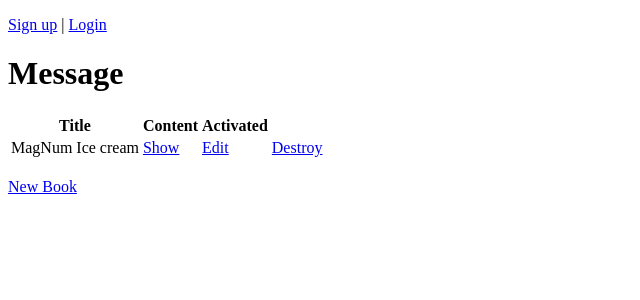
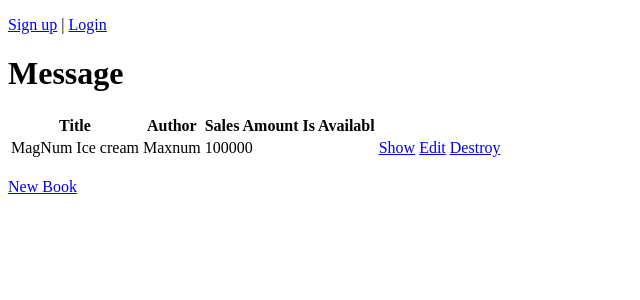
Before and after one commit to maxnum-sennalabs/MaxNum, a Rails app: page /books in a window 1280 px wide. Shown: the top 300 px of the page, without its empty margins (0-640 px from the left). Run offline with Rails 7, Linux system fonts and the light colour scheme; data comes from the database, SQL or seed files in the repository; both versions use the stored data as it was after the commit.

Commit message:
Add files via upload

```diff
--- a/books/app/views/books/_form.html.erb
+++ b/books/app/views/books/_form.html.erb
@@ -27,11 +27,11 @@
   </div>
 
   <div class="field">
-    <%= form.label :available %>
-    <%= form.check_box :available %>
+    <%= form.label :is_available %>
+    <%= form.check_box :is_available %>
   </div>
 
   <div class="books">
-    <%= form.submit %>
+    <%= form.submit :is_available %>
   </div>
 <% end %>
--- a/books/app/views/books/index.html.erb
+++ b/books/app/views/books/index.html.erb
@@ -6,8 +6,9 @@
   <thead>
     <tr>
       <th>Title</th>
-      <th>Content</th>
-      <th>Activated</th>
+      <th>Author</th>
+      <th>Sales Amount</th>
+      <th>Is Availabl</th>
       <th colspan="3"></th>
     </tr>
   </thead>
@@ -16,7 +17,9 @@
     <% @books.each do |book| %>
       <tr>
         <td><%= book.title %></td>
-
+        <td><%= book.author %></td>
+        <td><%= book.sales_amount %></td>
+        <td><%= book.is_available %></td>
 
         <td><%= link_to 'Show', book %></td>
         <td><%= link_to 'Edit', edit_book_path(book) %></td>
```
Also changed, not shown: books/db/development.sqlite3, 1 other file.
